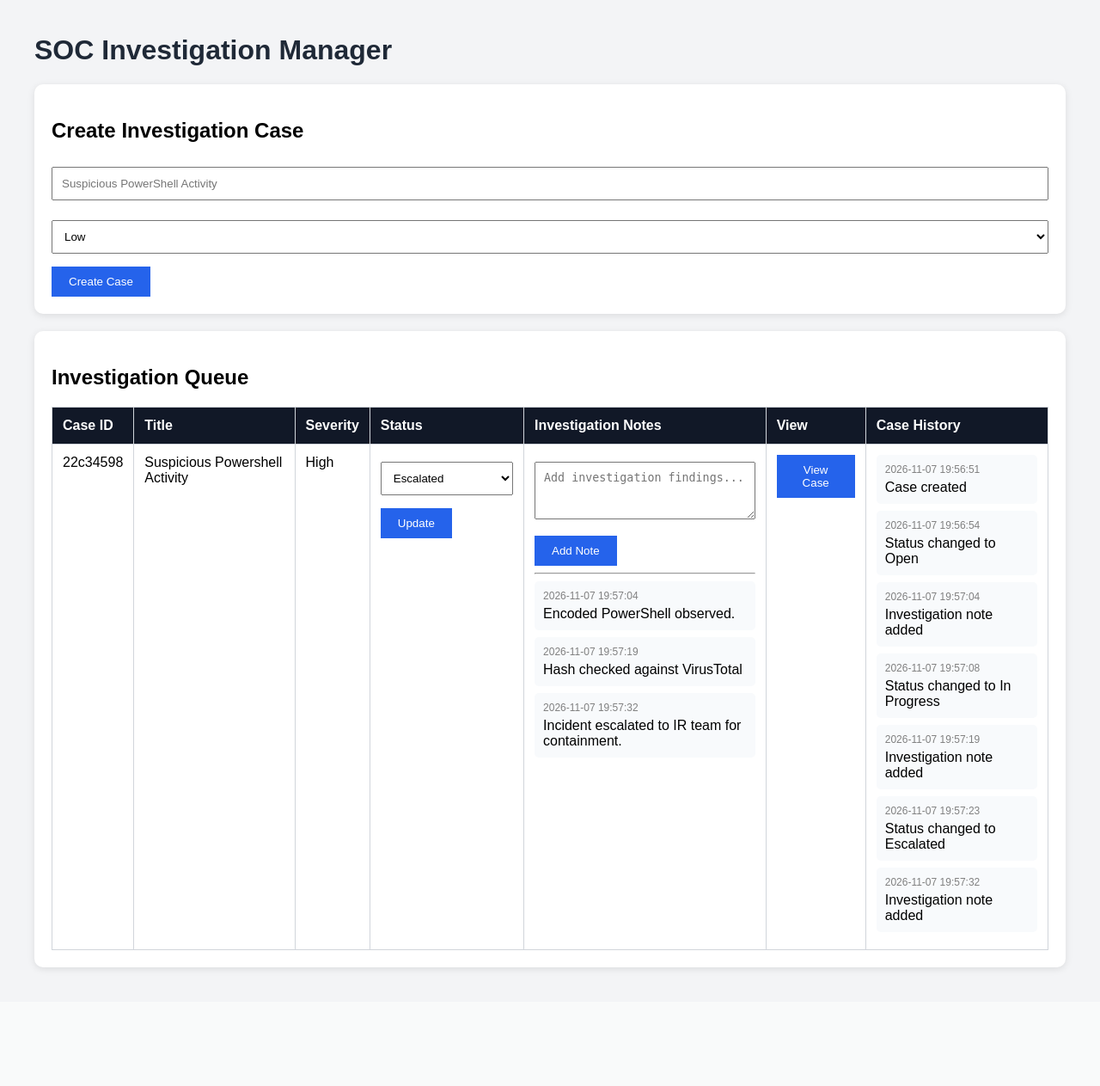
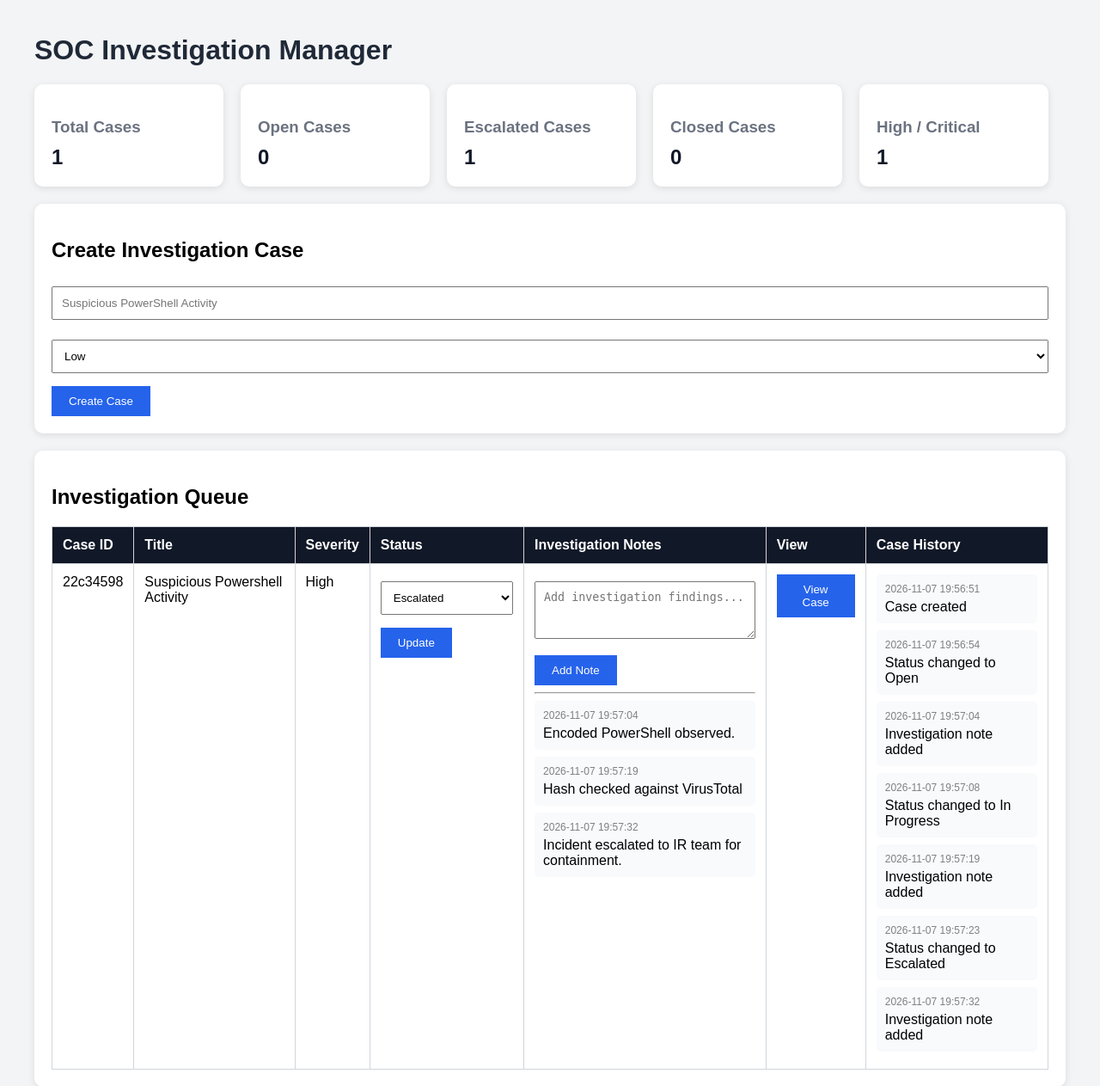
Before and after one commit to Maliyka-L/Investigation_Manager, a Flask app: page / in a window 1280 px wide. Shown: the top 1263 px of the page at 86% size. Before the commit the page ends 1130 px from the top, so only its background shows below. Run offline with Flask 3, Linux system fonts and the light colour scheme.

Commit message:
Added SOC metrics dashboard overview

```diff
--- a/app.py
+++ b/app.py
@@ -10,7 +10,7 @@ DATA_FILE = "data/investigations.json"
 
 
 def load_cases():
-    # Load investigation data
+    # Load investigation data from JSON storage
 
     if not os.path.exists(DATA_FILE):
         return []
@@ -31,9 +31,36 @@ def dashboard():
 
     cases = load_cases()
 
+    # Dashboard metrics
+    total_cases = len(cases)
+
+    open_cases = len(
+        [case for case in cases if case["status"] == "Open"]
+    )
+
+    escalated_cases = len(
+        [case for case in cases if case["status"] == "Escalated"]
+    )
+
+    closed_cases = len(
+        [case for case in cases if case["status"] == "Closed"]
+    )
+
+    high_priority_cases = len(
+        [
+            case for case in cases
+            if case["severity"] in ["High", "Critical"]
+        ]
+    )
+
     return render_template(
         "index.html",
-        cases=cases
+        cases=cases,
+        total_cases=total_cases,
+        open_cases=open_cases,
+        escalated_cases=escalated_cases,
+        closed_cases=closed_cases,
+        high_priority_cases=high_priority_cases
     )
 
 
@@ -86,7 +113,7 @@ def create_case():
         "created": created_time,
         "notes": [],
 
-        # Track important actions for auditing
+        # Keep a history of important investigation actions
         "history": [
             {
                 "timestamp": created_time,
@@ -116,6 +143,7 @@ def update_status():
 
             case["status"] = new_status
 
+            # Record status changes in the audit trail
             case.setdefault("history", []).append(
                 {
                     "timestamp": datetime.now().strftime("%Y-%m-%d %H:%M:%S"),
@@ -150,6 +178,7 @@ def add_note():
             case.setdefault("notes", [])
             case["notes"].append(note)
 
+            # Add note activity to the timeline
             case.setdefault("history", []).append(
                 {
                     "timestamp": datetime.now().strftime("%Y-%m-%d %H:%M:%S"),
--- a/templates/index.html
+++ b/templates/index.html
@@ -16,6 +16,31 @@
 
         h1{
             color:#1f2937;
+        }
+
+        .metrics-container{
+            display:flex;
+            gap:20px;
+            flex-wrap:wrap;
+            margin-bottom:20px;
+        }
+
+        .metric-card{
+            background:white;
+            padding:20px;
+            border-radius:10px;
+            box-shadow:0 2px 8px rgba(0,0,0,0.1);
+            min-width:180px;
+        }
+
+        .metric-card h3{
+            color:#6b7280;
+            margin-bottom:10px;
+        }
+
+        .metric-card h2{
+            color:#111827;
+            margin:0;
         }
 
         .card{
@@ -79,10 +104,6 @@
             margin-bottom:5px;
         }
 
-        .view-btn{
-            text-decoration:none;
-        }
-
     </style>
 
 </head>
@@ -90,6 +111,35 @@
 <body>
 
     <h1>SOC Investigation Manager</h1>
+
+    <div class="metrics-container">
+
+        <div class="metric-card">
+            <h3>Total Cases</h3>
+            <h2>{{ total_cases }}</h2>
+        </div>
+
+        <div class="metric-card">
+            <h3>Open Cases</h3>
+            <h2>{{ open_cases }}</h2>
+        </div>
+
+        <div class="metric-card">
+            <h3>Escalated Cases</h3>
+            <h2>{{ escalated_cases }}</h2>
+        </div>
+
+        <div class="metric-card">
+            <h3>Closed Cases</h3>
+            <h2>{{ closed_cases }}</h2>
+        </div>
+
+        <div class="metric-card">
+            <h3>High / Critical</h3>
+            <h2>{{ high_priority_cases }}</h2>
+        </div>
+
+    </div>
 
     <div class="card">
 
@@ -157,25 +207,13 @@
 
                         <select name="status">
 
-                            <option value="Open"
-                            {% if case.status == "Open" %}selected{% endif %}>
-                            Open
-                            </option>
+                            <option value="Open" {% if case.status == "Open" %}selected{% endif %}>Open</option>
 
-                            <option value="In Progress"
-                            {% if case.status == "In Progress" %}selected{% endif %}>
-                            In Progress
-                            </option>
+                            <option value="In Progress" {% if case.status == "In Progress" %}selected{% endif %}>In Progress</option>
 
-                            <option value="Escalated"
-                            {% if case.status == "Escalated" %}selected{% endif %}>
-                            Escalated
-                            </option>
+                            <option value="Escalated" {% if case.status == "Escalated" %}selected{% endif %}>Escalated</option>
 
-                            <option value="Closed"
-                            {% if case.status == "Closed" %}selected{% endif %}>
-                            Closed
-                            </option>
+                            <option value="Closed" {% if case.status == "Closed" %}selected{% endif %}>Closed</option>
 
                         </select>
 
@@ -232,9 +270,7 @@
 
                 <td>
 
-                    <a
-                        class="view-btn"
-                        href="/case/{{ case.case_id }}">
+                    <a href="/case/{{ case.case_id }}">
 
                         <button type="button">
                             View Case
```
Also changed, not shown: 1 other file.
